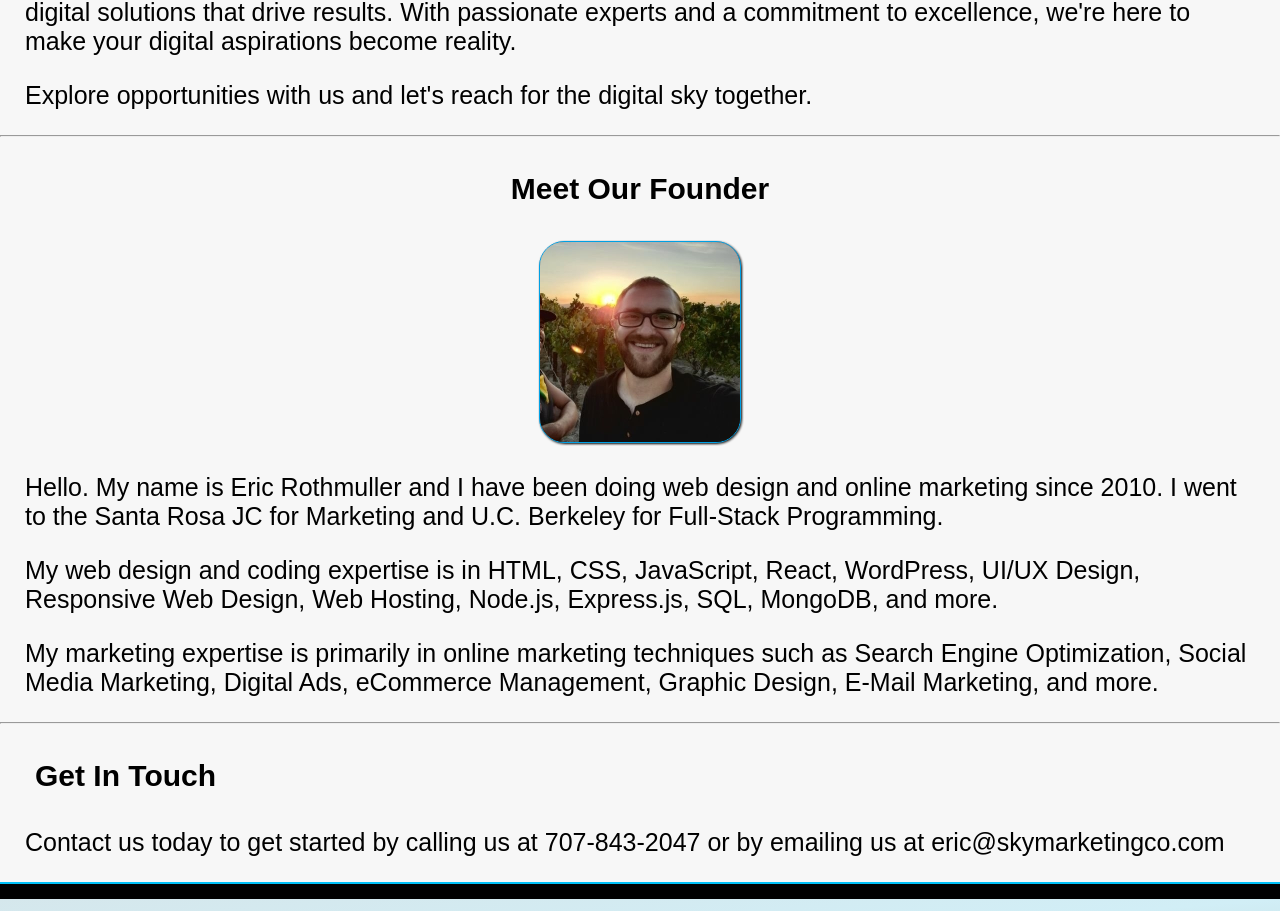
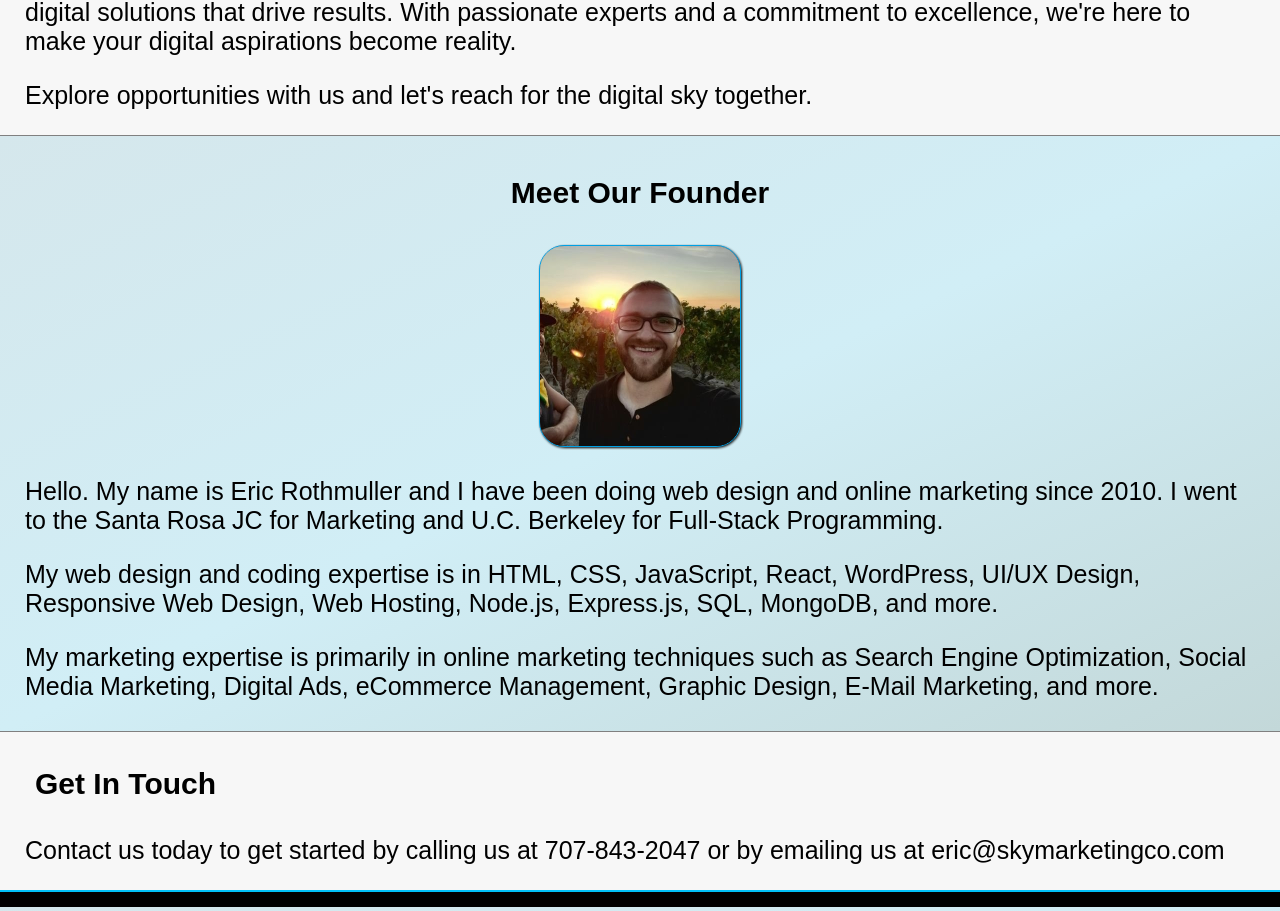
Before and after one commit to ericrothmuller/sky-marketing, a React (Create React App) app: page /about in a window 1280 px wide. Shown: the part 836-1747 px from the top of the page. Built offline with nearby package versions, Linux system fonts and the light colour scheme; a web font is replaced by a local one.

Commit message:
Added coloredDiv class to the about page and removed HR separators.

```diff
--- a/src/App.css
+++ b/src/App.css
@@ -190,6 +190,11 @@ li {
 
 .coloredDiv {
   background-image: linear-gradient(to bottom right, #d5e7ec, #d1eef6 , #c3d8d9);
+  margin-left: -25px;
+  margin-right: -25px;
+  padding: 5px 25px 5px 25px;
+  border-top: 1px gray solid;
+  border-bottom: 1px gray solid;
 }
 
 footer {
--- a/src/pages/about.js
+++ b/src/pages/about.js
@@ -16,15 +16,13 @@ return (
 			<p>At Sky Marketing, we're not just creating websites or executing marketing strategies; we're crafting powerful digital solutions that drive results. With passionate experts and a commitment to excellence, we're here to make your digital aspirations become reality.</p>
 			<p>Explore opportunities with us and let's reach for the digital sky together.</p>
 
-			<hr className="beyondMain"/>
-
+		<div className="coloredDiv">
 			<h2 className="centered bolded">Meet Our Founder</h2>
 			<div className="imgDiv"><img src={Eric} alt="Eric Rothmuller" className="aboutImage" /></div>
 			<p>Hello. My name is Eric Rothmuller and I have been doing web design and online marketing since 2010. I went to the Santa Rosa JC for Marketing and U.C. Berkeley for Full-Stack Programming.</p>
 			<p>My web design and coding expertise is in HTML, CSS, JavaScript, React, WordPress, UI/UX Design, Responsive Web Design, Web Hosting, Node.js, Express.js, SQL, MongoDB, and more.</p>
 			<p>My marketing expertise is primarily in online marketing techniques such as Search Engine Optimization, Social Media Marketing, Digital Ads, eCommerce Management, Graphic Design, E-Mail Marketing, and more.</p>
-
-		<hr className="beyondMain"/>
+			</div>
 
 		<h2>Get In Touch</h2>
 		<p>Contact us today to get started by calling us at <a href="tel:1-707-843-2047">707-843-2047</a> or by emailing us at <a href="mailto:eric@skymarketingco.com">eric@skymarketingco.com</a></p>
```
